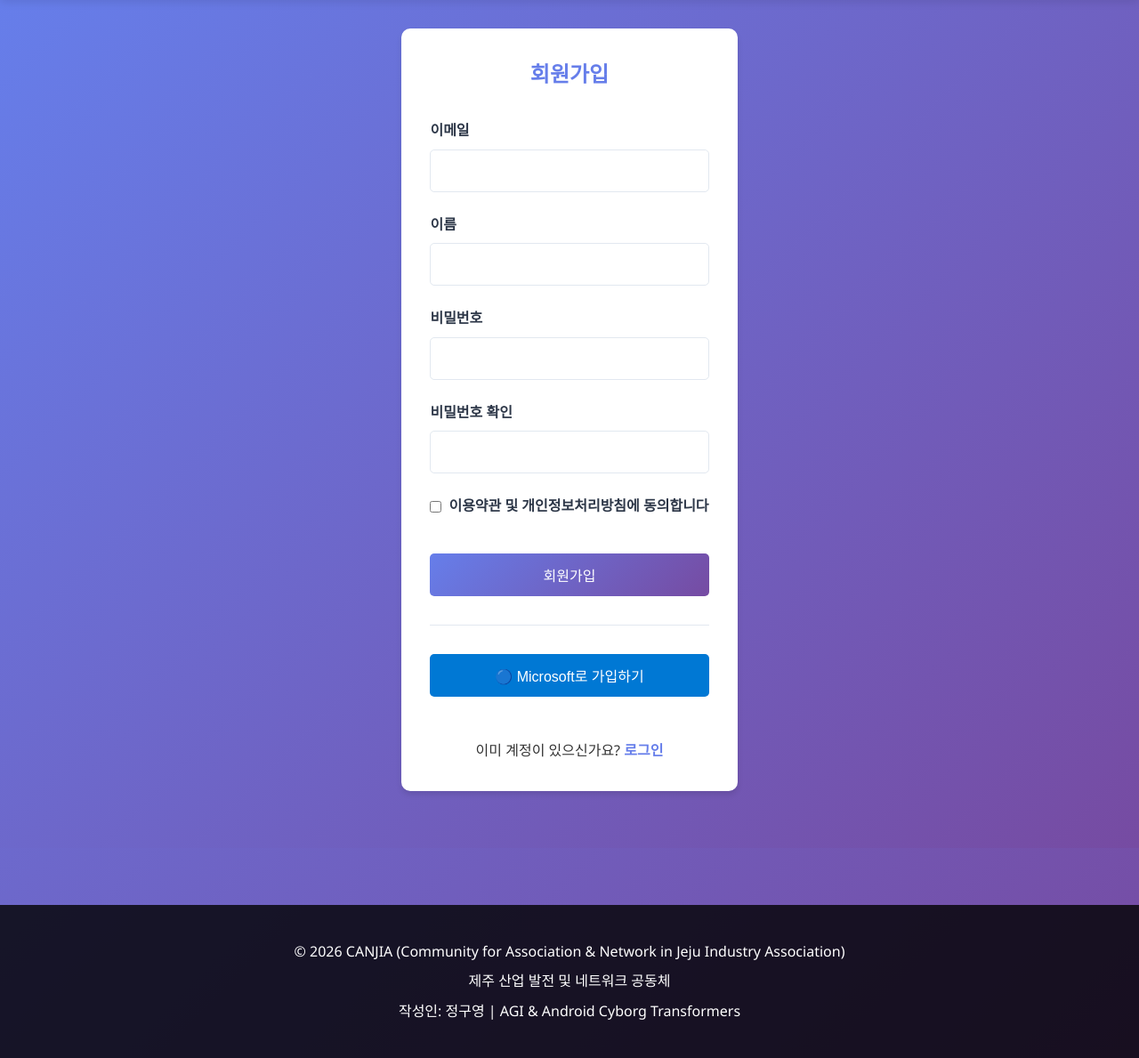
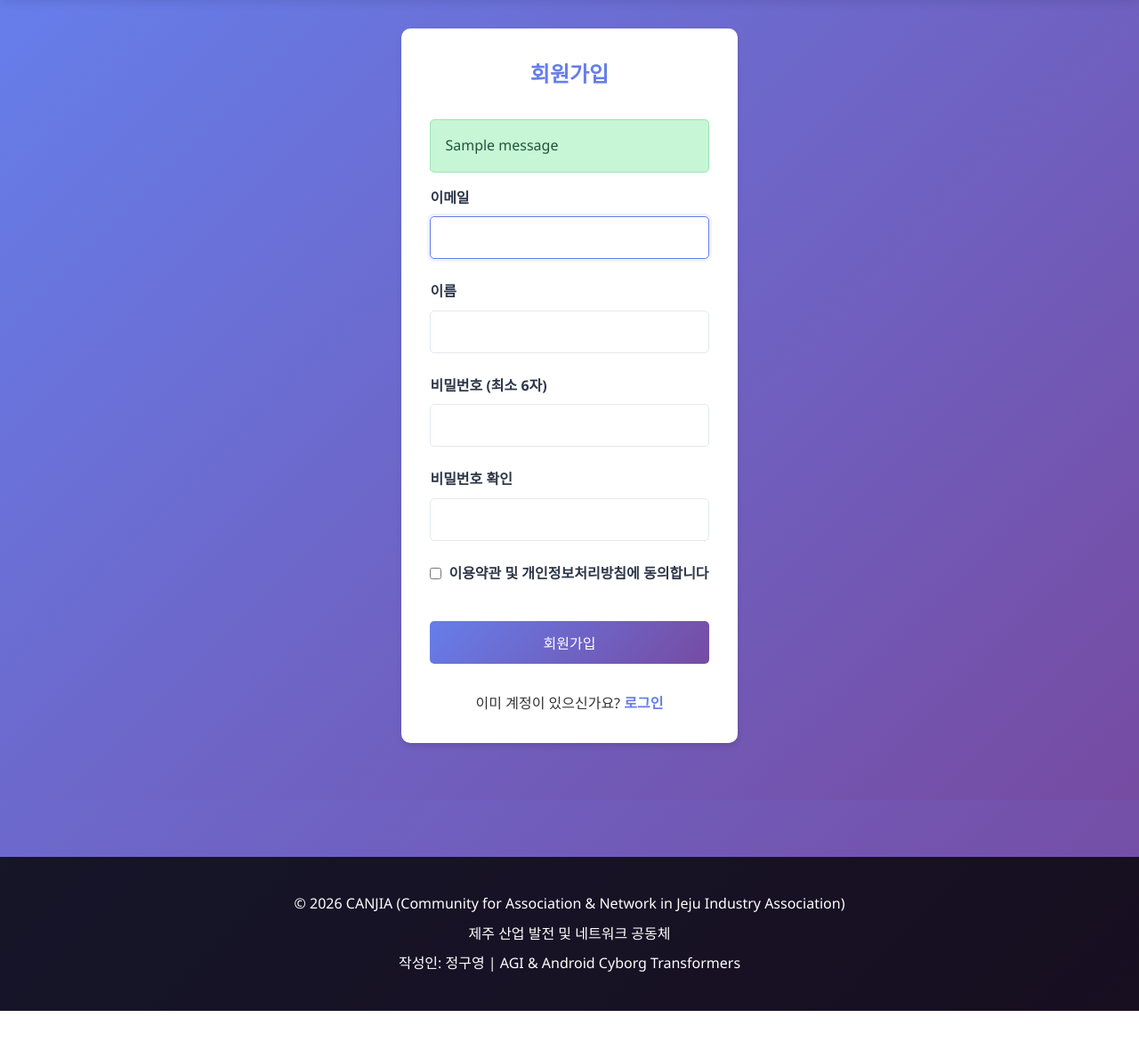
Before and after one commit to a71143055/CANJIAWEB, a Flask app: page /auth/signup in a window 1280 px wide. Shown: the part 86-1275 px from the top of the page at 89% size. After the commit the page ends 1222 px from the top, so only its background shows below. Run offline with Flask 3, Linux system fonts and the light colour scheme; tables that the repository leaves empty hold one stand-in row (values such as "Sample post"); one stand-in notice (Sample message) is shown.

Commit message:
CANJIAWEB

```diff
--- a/templates/signup.html
+++ b/templates/signup.html
@@ -9,10 +9,20 @@
             <div class="card">
                 <h2 style="text-align: center; margin-bottom: 2rem; color: var(--primary-color);">회원가입</h2>
 
+                {% with messages = get_flashed_messages(with_categories=true) %}
+                    {% if messages %}
+                        {% for category, message in messages %}
+                            <div class="alert alert-{% if category == 'error' %}error{% elif category == 'success' %}success{% else %}info{% endif %}">
+                                {{ message }}
+                            </div>
+                        {% endfor %}
+                    {% endif %}
+                {% endwith %}
+
                 <form method="POST" action="/auth/signup">
                     <div class="form-group">
                         <label for="email">이메일</label>
-                        <input type="email" id="email" name="email" required>
+                        <input type="email" id="email" name="email" required autofocus>
                     </div>
 
                     <div class="form-group">
@@ -21,13 +31,13 @@
                     </div>
 
                     <div class="form-group">
-                        <label for="password">비밀번호</label>
-                        <input type="password" id="password" name="password" required>
+                        <label for="password">비밀번호 (최소 6자)</label>
+                        <input type="password" id="password" name="password" required minlength="6">
                     </div>
 
                     <div class="form-group">
                         <label for="password_confirm">비밀번호 확인</label>
-                        <input type="password" id="password_confirm" name="password_confirm" required>
+                        <input type="password" id="password_confirm" name="password_confirm" required minlength="6">
                     </div>
 
                     <div class="form-group">
@@ -42,13 +52,6 @@
                     </button>
                 </form>
 
-                <hr style="margin: 2rem 0; border: none; border-top: 1px solid var(--border-color);">
-
-                <!-- Microsoft OAuth 가입 -->
-                <button class="btn" style="width: 100%; background: #0078d4; color: white; margin-bottom: 1rem;">
-                    🔵 Microsoft로 가입하기
-                </button>
-
                 <div style="text-align: center; margin-top: 2rem;">
                     <p>이미 계정이 있으신가요? <a href="/auth/login" style="color: var(--primary-color); text-decoration: none; font-weight: bold;">로그인</a></p>
                 </div>
```
Also changed, not shown: templates/login.html (+11 -8 lines).
